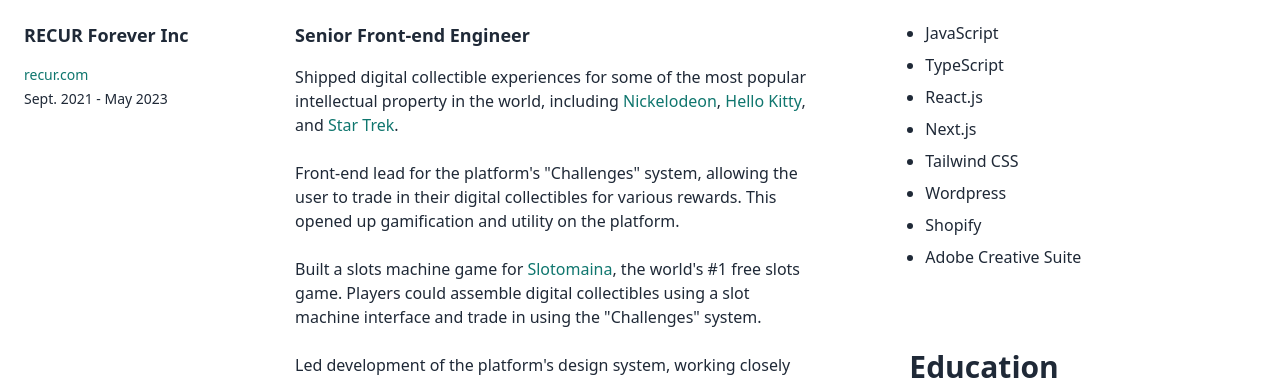
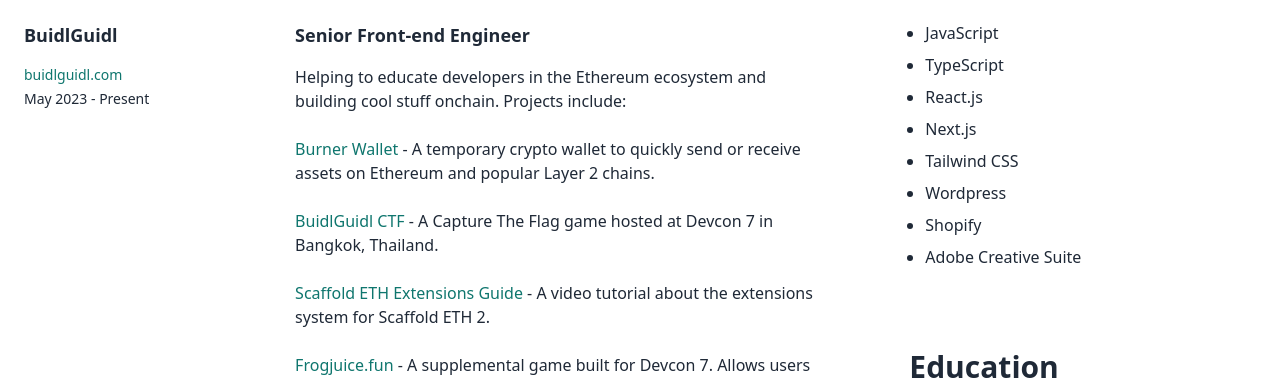
Before and after one commit to ChangoMan/hchang-website, a website: page src/resume/index.html in a window 1280 px wide. Shown: the part 415-796 px from the top of the page. Drawn offline with Linux system fonts and the light colour scheme.

Commit message:
update resume

```diff
--- a/src/resume/index.html
+++ b/src/resume/index.html
@@ -124,6 +124,72 @@
             >
               Work Experience
             </h2>
+
+            <div class="grid grid-cols-1 lg:grid-cols-3 gap-x-6">
+              <div>
+                <h3 class="mb-1 lg:mb-4 font-semibold text-lg">BuidlGuidl</h3>
+                <p class="text-sm mb-1">
+                  <a
+                    href="https://buidlguidl.com/"
+                    target="_blank"
+                    rel="noreferrer"
+                  >
+                    buidlguidl.com
+                  </a>
+                </p>
+                <p class="text-sm">May 2023 - Present</p>
+              </div>
+              <div class="lg:col-span-2">
+                <h3 class="mb-4 font-semibold text-lg">
+                  Senior Front-end Engineer
+                </h3>
+                <p>
+                  Helping to educate developers in the Ethereum ecosystem and
+                  building cool stuff onchain. Projects include:
+                </p>
+                <p>
+                  <a
+                    href="https://burner.buidlguidl.com/"
+                    target="_blank"
+                    rel="noreferrer"
+                    >Burner Wallet</a
+                  >
+                  - A temporary crypto wallet to quickly send or receive assets
+                  on Ethereum and popular Layer 2 chains.
+                </p>
+                <p>
+                  <a
+                    href="https://ctf.buidlguidl.com/"
+                    target="_blank"
+                    rel="noreferrer"
+                    >BuidlGuidl CTF</a
+                  >
+                  - A Capture The Flag game hosted at Devcon 7 in Bangkok,
+                  Thailand.
+                </p>
+                <p>
+                  <a
+                    href="https://youtu.be/XQCv533XGZk?si=Uf_R4COSkabpchw8"
+                    target="_blank"
+                    rel="noreferrer"
+                    >Scaffold ETH Extensions Guide</a
+                  >
+                  - A video tutorial about the extensions system for Scaffold
+                  ETH 2.
+                </p>
+                <p>
+                  <a
+                    href="https://frogjuice.fun/"
+                    target="_blank"
+                    rel="noreferrer"
+                    >Frogjuice.fun</a
+                  >
+                  - A supplemental game built for Devcon 7. Allows users to
+                  "squeeze" the crypto frogs they collected at the Devcon event
+                  and get ERC-20 tokens.
+                </p>
+              </div>
+            </div>
 
             <div class="grid grid-cols-1 lg:grid-cols-3 gap-x-6">
               <div>
```
